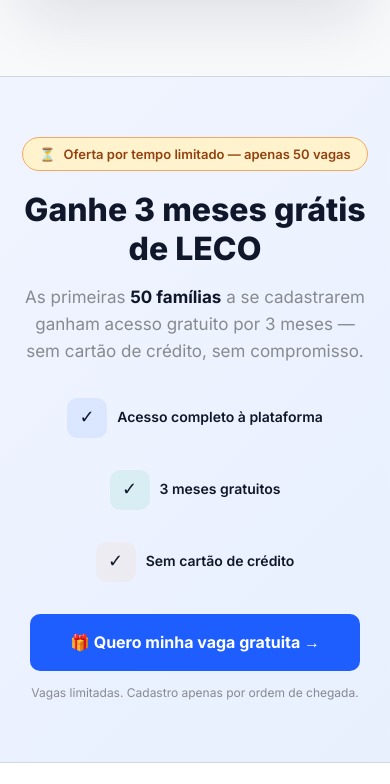
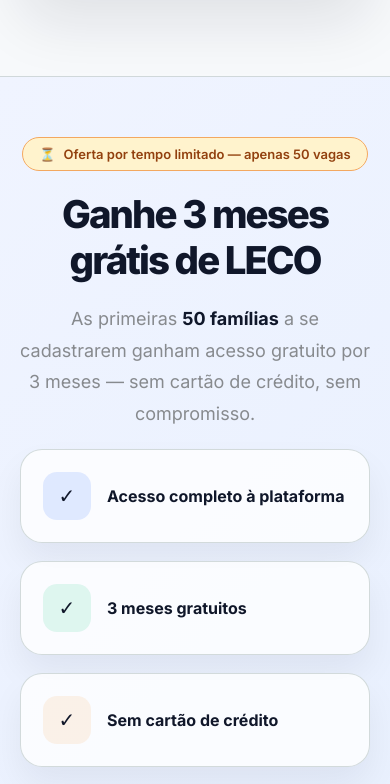
Before and after one commit to lucasccruz30-jpg/site-leco, a website: page index.html in a window 390 px wide. Shown: the part 1220-2004 px from the top of the page. Drawn offline with Linux system fonts and the light colour scheme.

Commit message:
Open up campaign section layout

```diff
--- a/style.css
+++ b/style.css
@@ -424,6 +424,94 @@ p {
     bottom: 54px;
     transform: rotate(7deg);
     z-index: 2;
+}
+
+/* --- CAMPAIGN SECTION --- */
+#campanha .container {
+    display: grid;
+    grid-template-columns: minmax(0, 1.08fr) minmax(360px, 0.92fr);
+    column-gap: clamp(36px, 5vw, 84px);
+    row-gap: 18px;
+    align-items: center;
+    text-align: left !important;
+}
+
+#campanha .container > div:first-of-type {
+    justify-self: flex-start;
+    margin-bottom: 0 !important;
+}
+
+#campanha h2 {
+    max-width: 700px;
+    margin: 0 !important;
+    text-align: left !important;
+    font-size: clamp(2.4rem, 3.6vw, 3.9rem) !important;
+    letter-spacing: -0.05em;
+}
+
+#campanha .container > p:first-of-type {
+    max-width: 680px !important;
+    margin: 0 !important;
+    font-size: 18px !important;
+    line-height: 1.75 !important;
+}
+
+#campanha .container > div:nth-of-type(2) {
+    grid-column: 2;
+    grid-row: 1 / span 5;
+    display: grid !important;
+    grid-template-columns: 1fr;
+    gap: 18px !important;
+    margin: 0 !important;
+    align-self: stretch;
+}
+
+#campanha .container > div:nth-of-type(2) > div {
+    display: flex !important;
+    align-items: center !important;
+    gap: 16px !important;
+    padding: 22px 22px;
+    border-radius: 22px;
+    border: 1px solid rgba(208, 216, 218, 0.95);
+    background: rgba(255, 255, 255, 0.76);
+    box-shadow: 0 18px 34px rgba(16, 23, 42, 0.06);
+}
+
+#campanha .container > div:nth-of-type(2) > div > div:first-child {
+    width: 48px !important;
+    height: 48px !important;
+    border-radius: 14px !important;
+    flex-shrink: 0;
+    font-size: 20px !important;
+}
+
+#campanha .container > div:nth-of-type(2) > div:nth-child(1) > div:first-child {
+    background: rgba(30, 94, 255, 0.12) !important;
+}
+
+#campanha .container > div:nth-of-type(2) > div:nth-child(2) > div:first-child {
+    background: rgba(23, 196, 127, 0.12) !important;
+}
+
+#campanha .container > div:nth-of-type(2) > div:nth-child(3) > div:first-child {
+    background: rgba(243, 168, 96, 0.14) !important;
+}
+
+#campanha .container > div:nth-of-type(2) span {
+    font-size: 16px !important;
+    font-weight: 700 !important;
+    color: var(--navy) !important;
+    line-height: 1.45;
+}
+
+#campanha .container > a {
+    justify-self: flex-start;
+    min-width: 330px;
+}
+
+#campanha .container > p:last-of-type {
+    margin: 0 !important;
+    text-align: left !important;
 }
 
 /* --- BENEFITS SECTION --- */
@@ -1104,6 +1192,36 @@ p {
 
 /* --- RESPONSIVE STYLES --- */
 @media (max-width: 1024px) {
+    #campanha .container {
+        grid-template-columns: 1fr;
+        row-gap: 20px;
+        text-align: center !important;
+    }
+
+    #campanha .container > div:first-of-type,
+    #campanha .container > a {
+        justify-self: center;
+    }
+
+    #campanha h2 {
+        max-width: 760px;
+        text-align: center !important;
+        margin: 0 auto !important;
+    }
+
+    #campanha .container > p:first-of-type,
+    #campanha .container > p:last-of-type {
+        max-width: 760px !important;
+        margin: 0 auto !important;
+        text-align: center !important;
+    }
+
+    #campanha .container > div:nth-of-type(2) {
+        grid-column: auto;
+        grid-row: auto;
+        grid-template-columns: repeat(3, minmax(0, 1fr));
+    }
+
     .benefits-grid {
         grid-template-columns: repeat(2, minmax(0, 1fr));
     }
@@ -1162,6 +1280,15 @@ p {
     }
     .hero-image {
         width: 100%;
+    }
+
+    #campanha .container > div:nth-of-type(2) {
+        grid-template-columns: 1fr;
+    }
+
+    #campanha .container > a {
+        width: 100%;
+        min-width: 0;
     }
 
     .benefits-grid {
```
